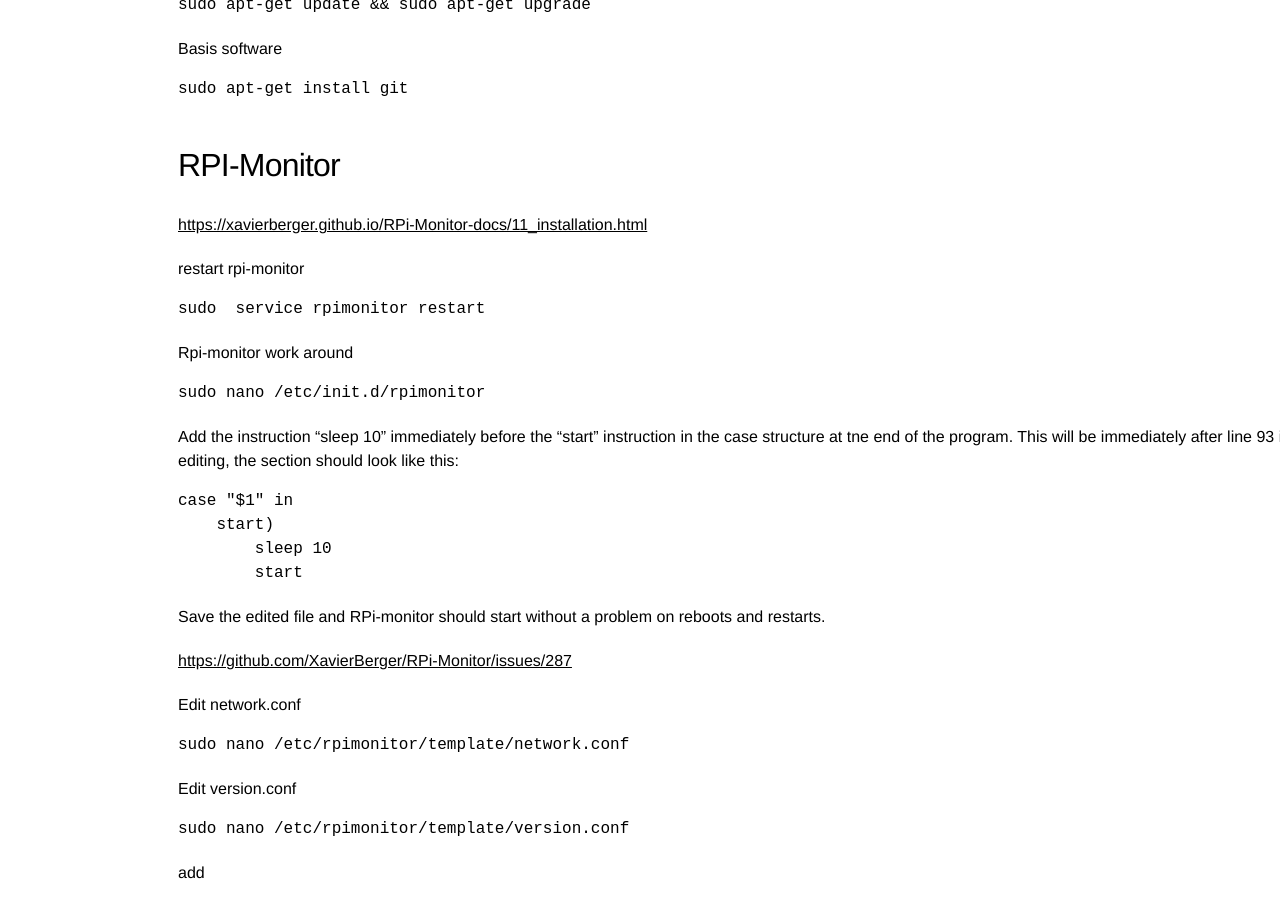
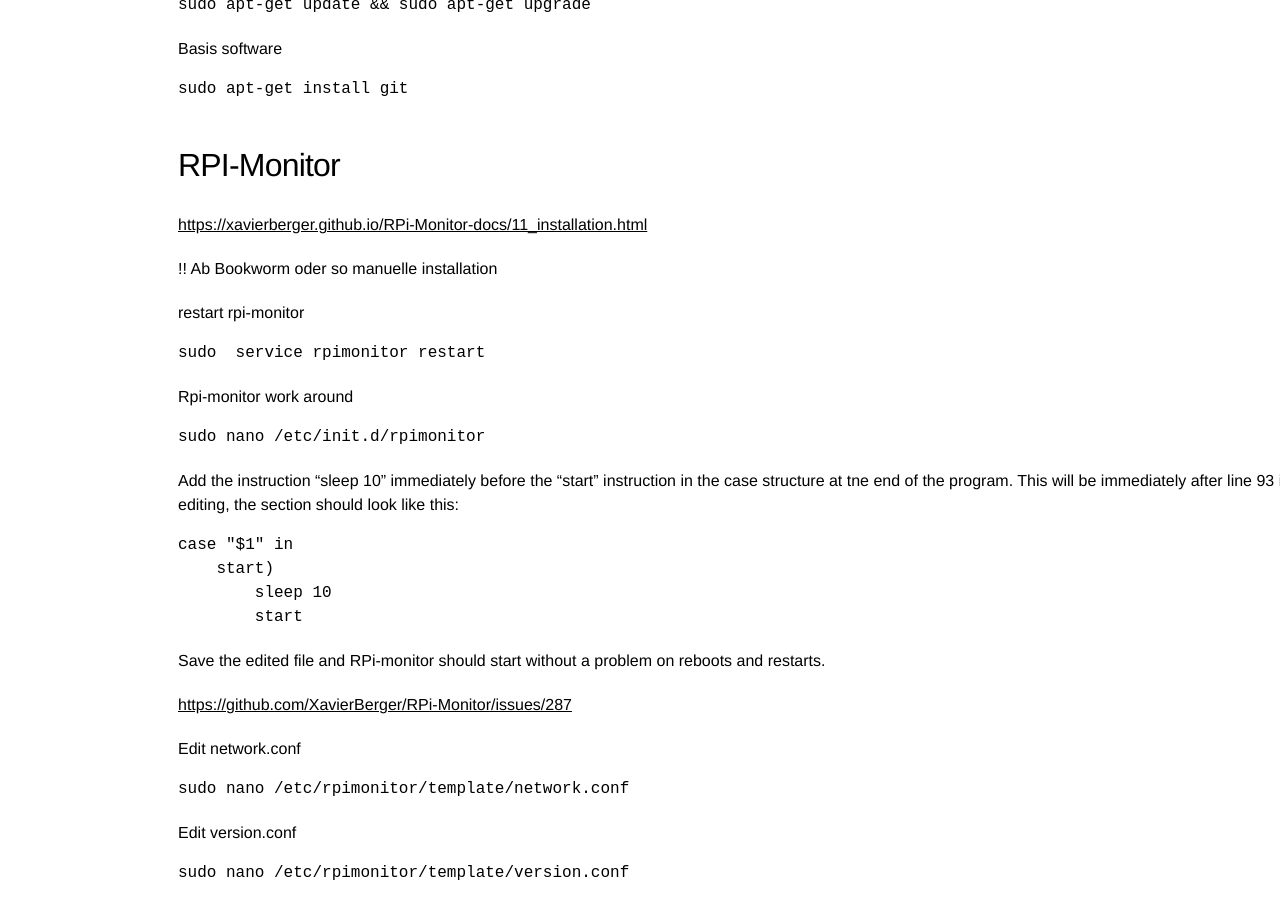
Before and after one commit to Wingertsau/ct.github.io, a Jekyll site: the page built from raspi.md, in a window 1280 px wide and 900 px high, scrolled down 709 px. Built offline with Jekyll 4.4.1, drawn with Linux system fonts in a browser that asks for light colours; our own code applies the rules of GitHub Pages for plain Markdown files.

Commit message:
Update raspi.md

```diff
--- a/raspi.md
+++ b/raspi.md
@@ -35,6 +35,10 @@ Basis software
 
 # RPI-Monitor
 <https://xavierberger.github.io/RPi-Monitor-docs/11_installation.html>
+
+!! Ab Bookworm oder so manuelle installation
+
+
 
 restart rpi-monitor
 
```
